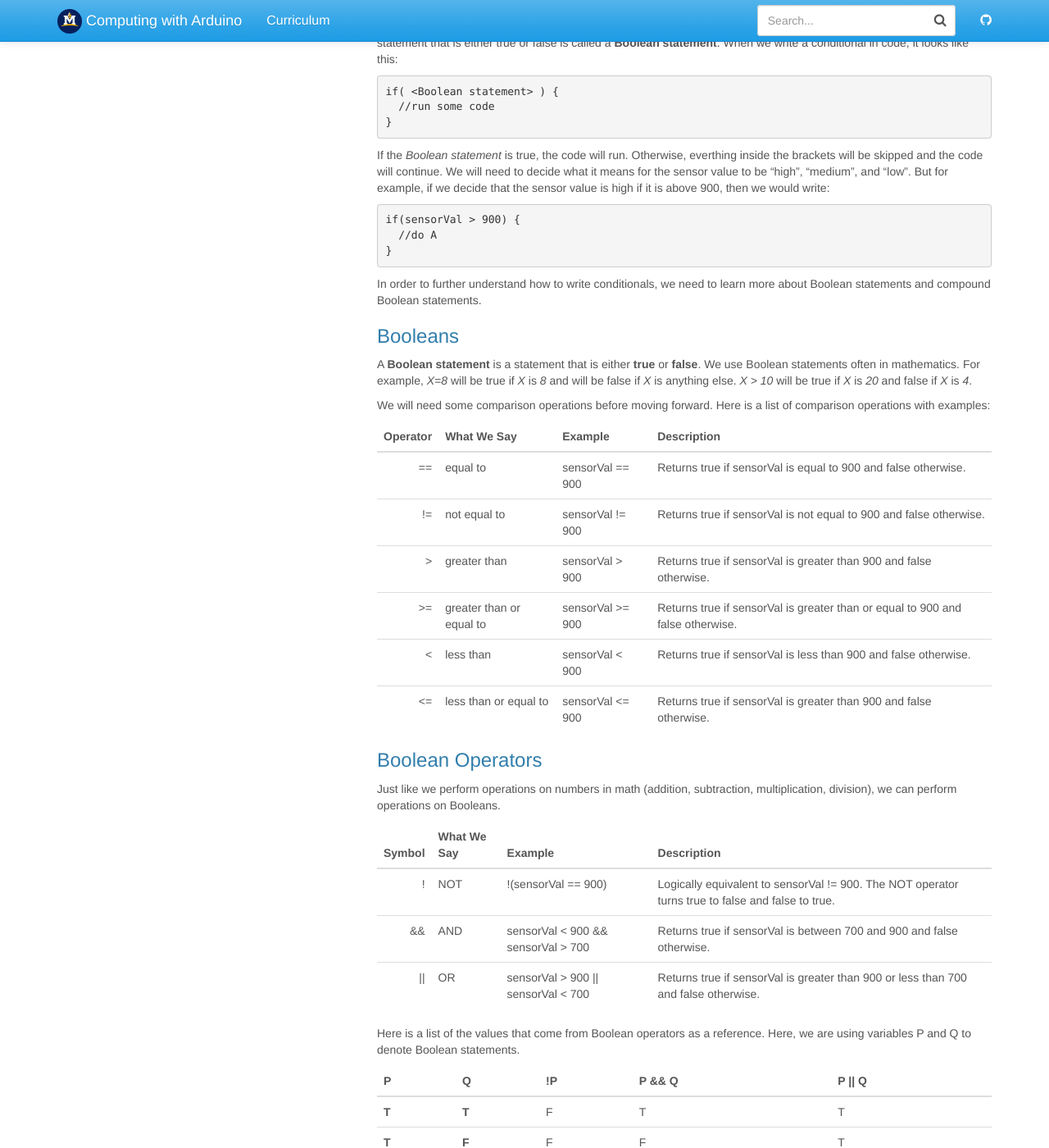
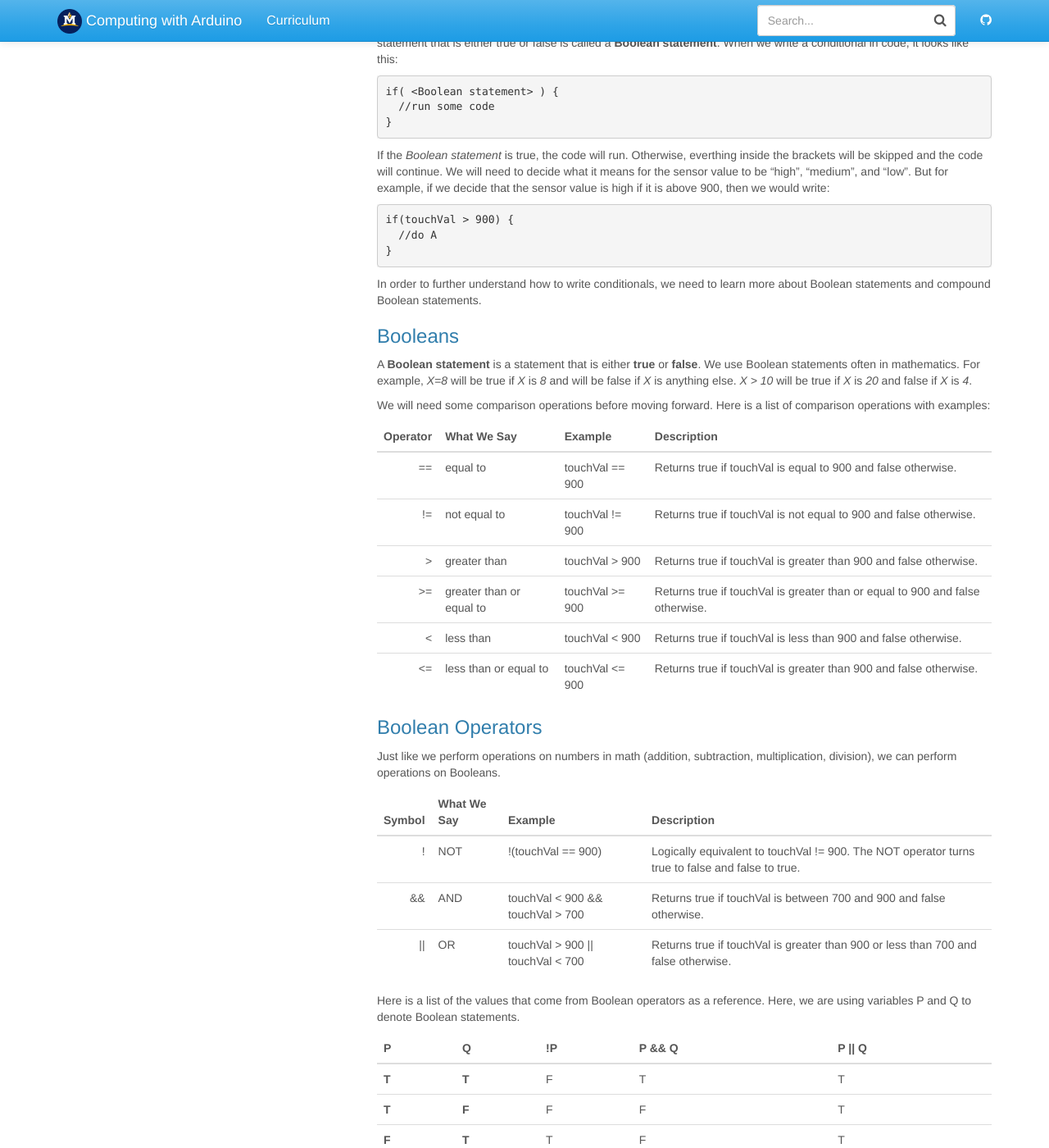
Before and after one commit to jake-chipps/friendometer, a Jekyll site: the page built from _docs/lessons/3-1.md, in a window 1280 px wide and 1400 px high, scrolled down 523 px. Shown: the whole window at 82% size. Built offline with Jekyll 4.4.1, drawn with Linux system fonts in a browser that asks for light colours; some of the changed text lies outside the part shown.

Commit message:
Change sensorVal

````diff
--- a/_docs/lessons/3-1.md
+++ b/_docs/lessons/3-1.md
@@ -29,7 +29,7 @@ if( <Boolean statement> ) {
 If the *Boolean statement* is true, the code will run. Otherwise, everthing inside the brackets will be skipped and the code will continue. We will need to decide what it means for the sensor value to be "high", "medium", and "low". But for example, if we decide that the sensor value is high if it is above 900, then we would write:
 
 ```
-if(sensorVal > 900) {
+if(touchVal > 900) {
   //do A
 }
 ```
@@ -43,21 +43,21 @@ We will need some comparison operations before moving forward. Here is a list of
 
 Operator | What We Say | Example | Description
 -------: | :---------- | :------ | :----------
-== | equal to | sensorVal == 900 | Returns true if sensorVal is equal to 900 and false otherwise.
-!=  | not equal to  | sensorVal != 900  | Returns true if sensorVal is not equal to 900 and false otherwise.
-\>  | greater than  | sensorVal > 900  | Returns true if sensorVal is greater than 900 and false otherwise.
-\>=  | greater than or equal to  | sensorVal >= 900  |  Returns true if sensorVal is greater than or equal to 900 and false otherwise.
-\<  | less than  | sensorVal < 900  | Returns true if sensorVal is less than 900 and false otherwise.
-\<=  | less than or equal to  | sensorVal <= 900  |  Returns true if sensorVal is greater than 900 and false otherwise.
+== | equal to | touchVal == 900 | Returns true if touchVal is equal to 900 and false otherwise.
+!=  | not equal to  | touchVal != 900  | Returns true if touchVal is not equal to 900 and false otherwise.
+\>  | greater than  | touchVal > 900  | Returns true if touchVal is greater than 900 and false otherwise.
+\>=  | greater than or equal to  | touchVal >= 900  |  Returns true if touchVal is greater than or equal to 900 and false otherwise.
+\<  | less than  | touchVal < 900  | Returns true if touchVal is less than 900 and false otherwise.
+\<=  | less than or equal to  | touchVal <= 900  |  Returns true if touchVal is greater than 900 and false otherwise.
 
 ### Boolean Operators
 Just like we perform operations on numbers in math (addition, subtraction, multiplication, division), we can perform operations on Booleans.
 
 Symbol | What We Say | Example | Description
 -----: | :---------- | :------ | :----------
-!  | NOT  | !(sensorVal == 900) | Logically equivalent to sensorVal != 900. The NOT operator turns true to false and false to true.
-&&  | AND   | sensorVal < 900 && sensorVal > 700  | Returns true if sensorVal is between 700 and 900 and false otherwise.
-\|\|  | OR  | sensorVal > 900 \|\| sensorVal < 700  |  Returns true if sensorVal is greater than 900 or less than 700 and false otherwise.
+!  | NOT  | !(touchVal == 900) | Logically equivalent to touchVal != 900. The NOT operator turns true to false and false to true.
+&&  | AND   | touchVal < 900 && touchVal > 700  | Returns true if touchVal is between 700 and 900 and false otherwise.
+\|\|  | OR  | touchVal > 900 \|\| touchVal < 700  |  Returns true if touchVal is greater than 900 or less than 700 and false otherwise.
 
 Here is a list of the values that come from Boolean operators as a reference. Here, we are using variables P and Q to denote Boolean statements.
 
@@ -183,7 +183,7 @@ Choosing whether to use *else if* statements or compound Booleans in a series of
 We now need to partition our sensor values into three *discrete* (separate/distinct/no overlap) categories: high, medium, low.
 
 ### Three Conditions
-The *analogRead* function will return a value from *0* to *1023*. Based on the data you collected in [Working With Sensors](../2-3/), we now have to decide what values of sensorVal will be considered high, medium, and low. There should be no overlap betwen the categories, and all possible values should be accounted for in our categories.
+The *analogRead* function will return a value from *0* to *1023*. Based on the data you collected in [Working With Sensors](../2-3/), we now have to decide what values of touchVal will be considered high, medium, and low. There should be no overlap betwen the categories, and all possible values should be accounted for in our categories.
 
 As an example, we may decide the following:
 ```
@@ -246,10 +246,10 @@ void low() {
 3. Inside each condition, call the function that aligns with that condition.
 
 **Solution** (Hover right to see our solution) <span class="solution">
-if(sensorVal >= 900) {
+if(touchVal >= 900) {
   high();
 }
-else if(sensorVal >= 700) {
+else if(touchVal >= 700) {
   medium();
 }
 else {
````
Also changed, not shown: _docs/lessons/2-3.md (+4 -4 lines).
